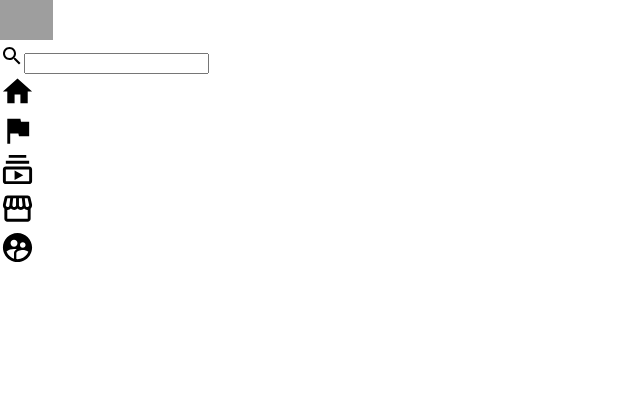
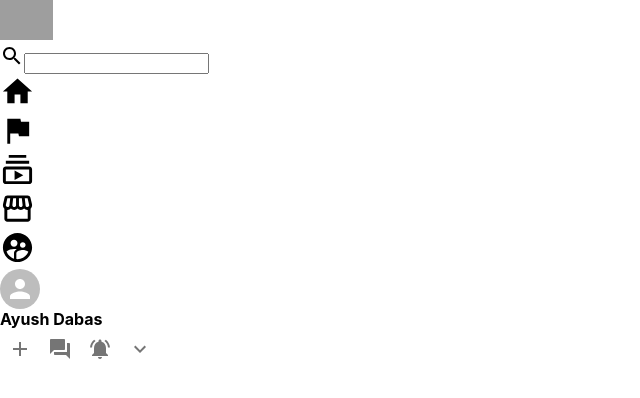
Before and after one commit to Ayush-Dabas/facebook-clone, a React (Create React App) app in the folder fb-clone/: page / in a window 1280 px wide. Shown: the top 398 px of the page, without its empty margins (0-640 px from the left). Built offline with nearby package versions, Linux system fonts and the light colour scheme; grey boxes are pictures that could not be loaded.

Commit message:
added all icons

```diff
--- a/fb-clone/src/Components/Header.js
+++ b/fb-clone/src/Components/Header.js
@@ -6,6 +6,13 @@ import FlagIcon from '@mui/icons-material/Flag';
 import SubscriptionsOutlinedIcon from '@mui/icons-material/SubscriptionsOutlined';
 import StorefrontOutlinedIcon from '@mui/icons-material/StorefrontOutlined';
 import SupervisedUserCircleRoundedIcon from '@mui/icons-material/SupervisedUserCircleRounded';
+import Avatar from '@mui/material/Avatar';
+import IconButton from '@mui/material/IconButton';
+import { Icon } from '@mui/material';
+import AddIcon from '@mui/icons-material/Add';
+import ForumIcon from '@mui/icons-material/Forum';
+import NotificationsActiveIcon from '@mui/icons-material/NotificationsActive';
+import ExpandMoreIcon from '@mui/icons-material/ExpandMore';
 
 export default function Header() {
   return (
@@ -38,7 +45,24 @@ export default function Header() {
         </div>
       </div>
 
-      <div className='header_right'></div>
+      <div className='header_right'>
+        <div className="header_info">
+          <Avatar />
+          <h4>Ayush Dabas</h4>
+        </div>
+        <IconButton>
+          <AddIcon />
+        </IconButton>
+        <IconButton>
+          <ForumIcon />
+        </IconButton>
+        <IconButton>
+          <NotificationsActiveIcon />
+        </IconButton>
+        <IconButton>
+          <ExpandMoreIcon />
+        </IconButton>
+      </div>
 
     </div>
   )
```
